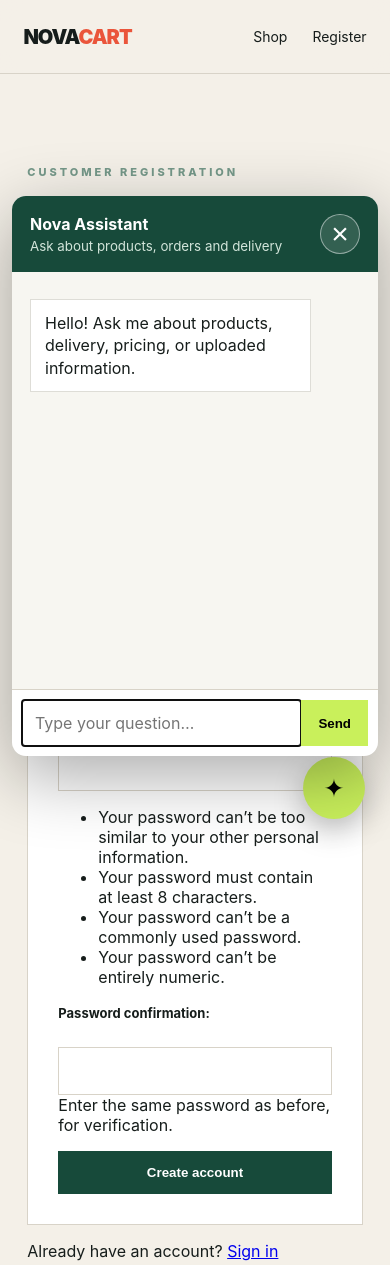
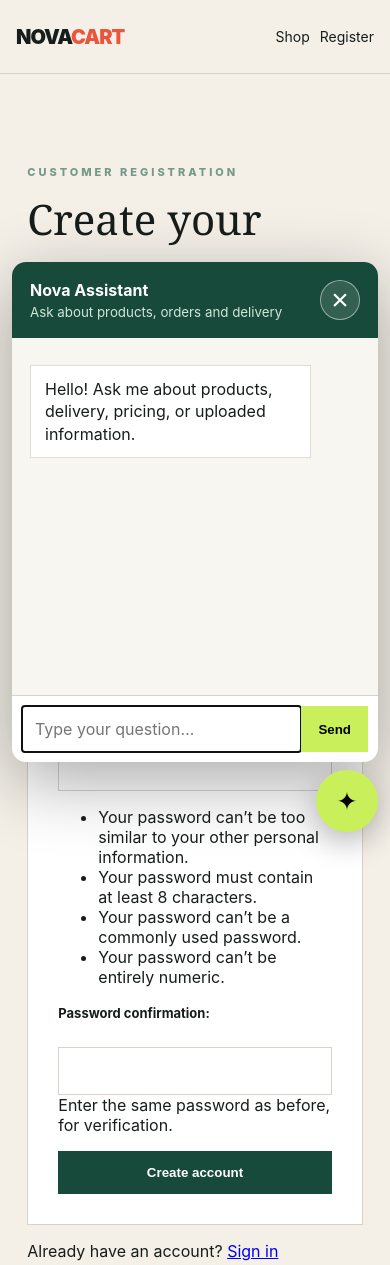
Before and after one commit to rajasekar2001/Novacart, a Django app: page /accounts/register/ in a window 390 px wide, after a click that opens the changed part. Shown: the top 1265 px of the page. Run offline with Django 4.2, Linux system fonts and the light colour scheme; parts of the project's set-up code (start-up, migrations or seed data) failed here and were passed over.

Commit message:
Fix chatbot overlap with navigation

```diff
--- a/static/css/style.css
+++ b/static/css/style.css
@@ -20,3 +20,40 @@ nav { align-items:center; }
 #chat-panel #chat-log { min-height: 0; flex: 1 1 auto; overflow-y: auto; }
 #chat-panel #chat-form { flex: 0 0 auto; }
 @media (max-width: 480px) { #chat-panel { right: 12px; bottom: 88px; width: calc(100vw - 24px); max-height: calc(100dvh - 104px); } }
+
+/* Navigation and chatbot layout fix — keep the navigation accessible. */
+header {
+    position: sticky;
+    top: 0;
+    z-index: 100;
+}
+
+#chat-panel {
+    position: fixed;
+    top: auto;
+    right: 25px;
+    bottom: 100px;
+    width: min(390px, calc(100vw - 30px));
+    height: min(560px, calc(100dvh - 190px));
+    max-height: calc(100dvh - 190px);
+    min-height: 0;
+    z-index: 20;
+    overflow: hidden;
+}
+
+#chat-toggle {
+    z-index: 21;
+}
+
+@media (max-width: 600px) {
+    header { padding-inline: 16px; }
+    nav { gap: 10px; }
+    #chat-panel {
+        right: 12px;
+        bottom: 82px;
+        width: calc(100vw - 24px);
+        height: min(500px, calc(100dvh - 170px));
+        max-height: calc(100dvh - 170px);
+    }
+    #chat-toggle { right: 12px; bottom: 12px; }
+}
```
